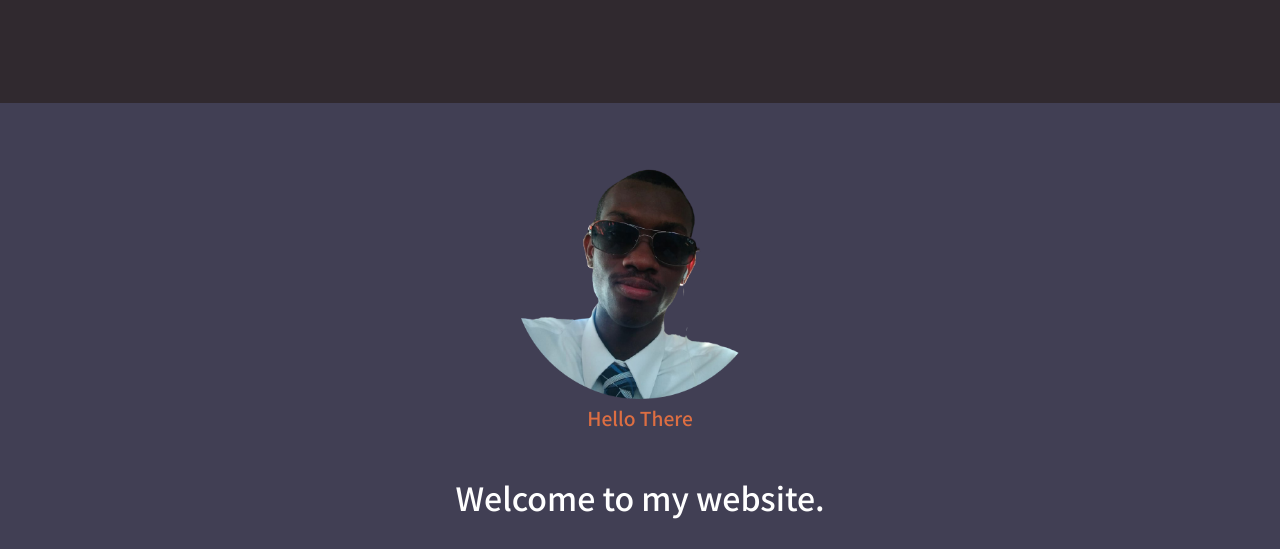
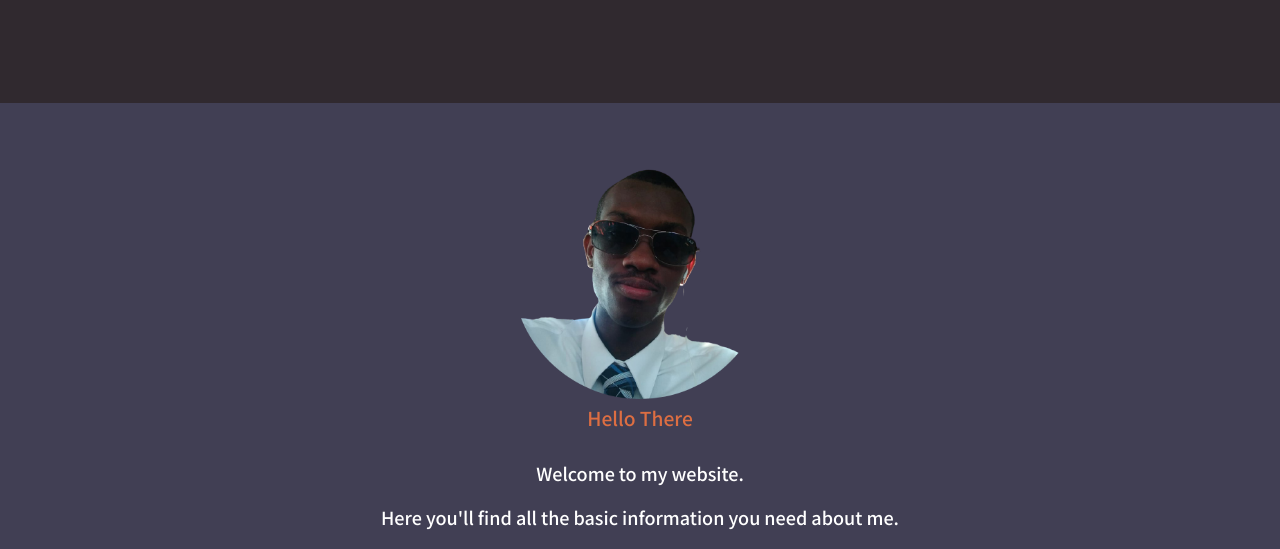
Before and after one commit to kehvoi/WS, a plain HTML site: page index.html in a window 1280 px wide. Shown: the part 233-782 px from the top of the page. Drawn offline with Linux system fonts and the light colour scheme; a web font is replaced by a local one.

Commit message:
Update styles.css
Changed p to 18px instead of 2em

```diff
--- a/styles.css
+++ b/styles.css
@@ -42,7 +42,7 @@ h3{
     }
 p{
     color: white;
-    font-size: 2em;
+    font-size: 18px;
 }
 .topcontainer{
     background-color: #30292F; margin-top: 0px; position: relative; padding-top: 80px;
```
